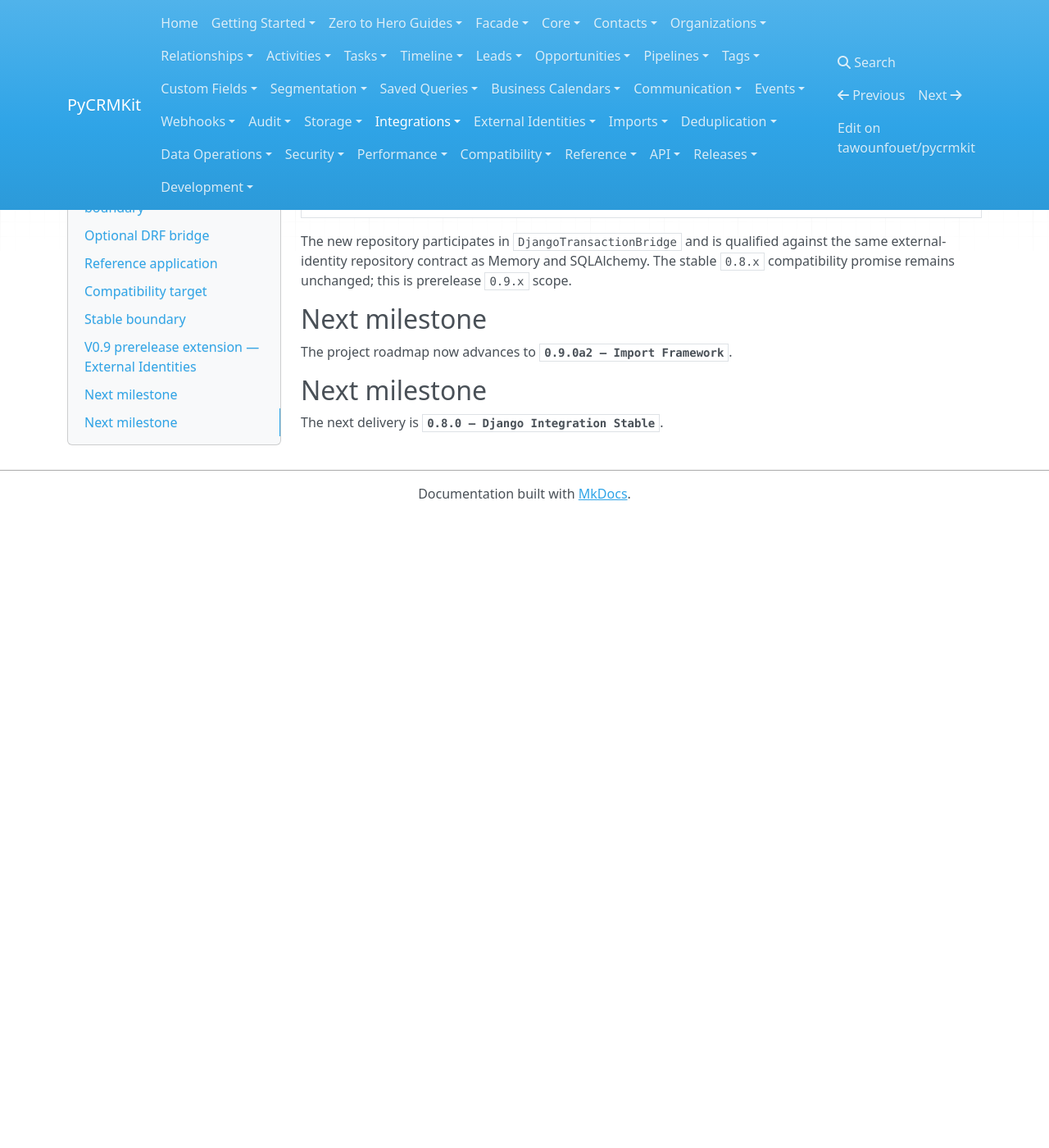
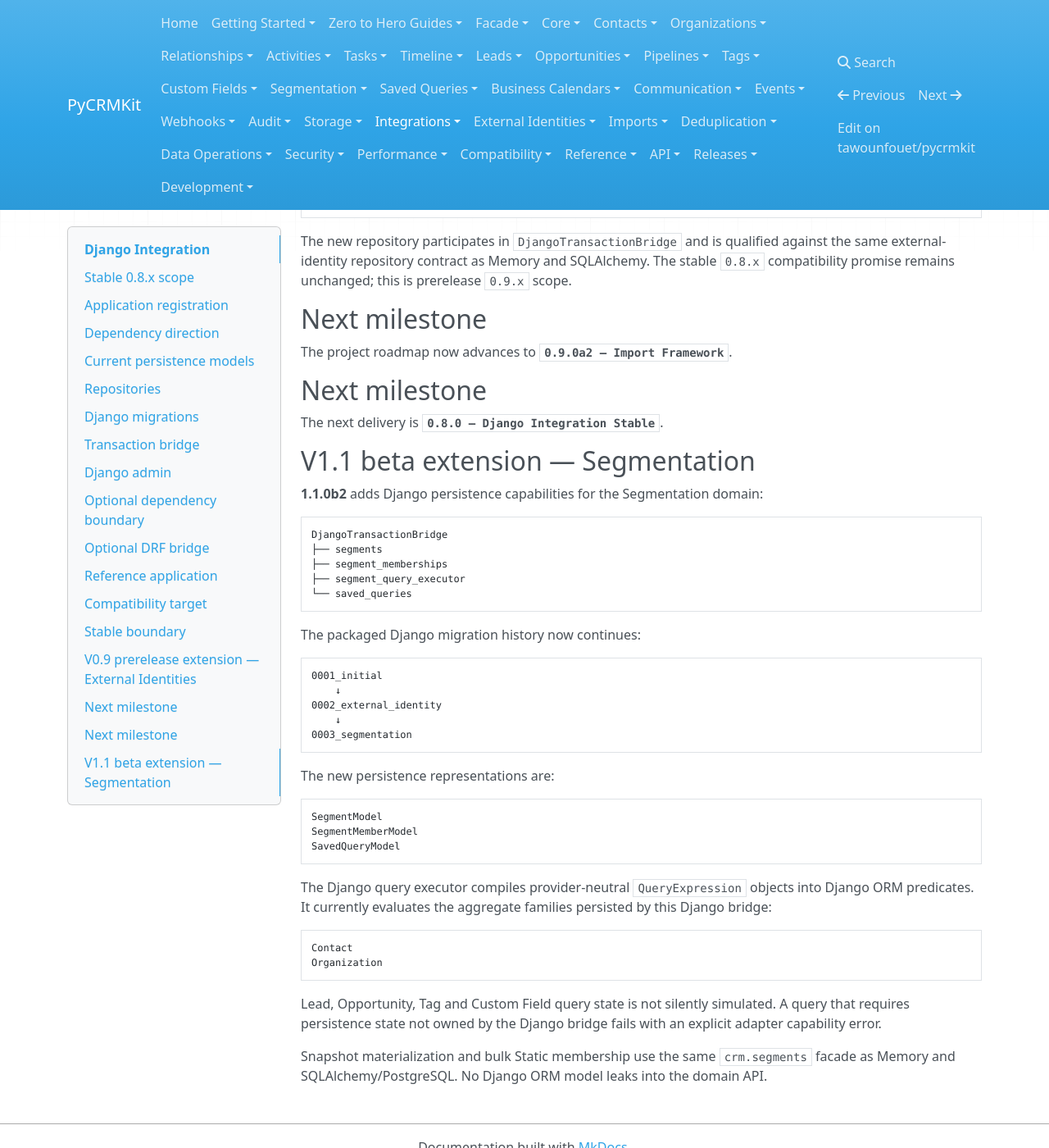
Before and after one commit to tawounfouet/pycrmkit, an MkDocs documentation site: the page built from docs/integrations/django.md, in a window 1280 px wide and 1400 px high, scrolled down 6173 px. Shown: the whole window at 82% size. Built offline with MkDocs 1.6.1, drawn with Linux system fonts in a browser that asks for light colours; nearby versions of some CDN libraries; before the commit the page ends 6803 px from its top, so only the background shows below that.

Commit message:
docs(django): add 1.1 segmentation extension

```diff
--- a/docs/integrations/django.md
+++ b/docs/integrations/django.md
@@ -354,3 +354,51 @@ The project roadmap now advances to **`0.9.0a2 — Import Framework`**.
 ## Next milestone
 
 The next delivery is **`0.8.0 — Django Integration Stable`**.
+
+
+## V1.1 beta extension — Segmentation
+
+**1.1.0b2** adds Django persistence capabilities for the Segmentation domain:
+
+~~~text
+DjangoTransactionBridge
+├── segments
+├── segment_memberships
+├── segment_query_executor
+└── saved_queries
+~~~
+
+The packaged Django migration history now continues:
+
+~~~text
+0001_initial
+    ↓
+0002_external_identity
+    ↓
+0003_segmentation
+~~~
+
+The new persistence representations are:
+
+~~~text
+SegmentModel
+SegmentMemberModel
+SavedQueryModel
+~~~
+
+The Django query executor compiles provider-neutral `QueryExpression` objects
+into Django ORM predicates. It currently evaluates the aggregate families
+persisted by this Django bridge:
+
+~~~text
+Contact
+Organization
+~~~
+
+Lead, Opportunity, Tag and Custom Field query state is not silently simulated.
+A query that requires persistence state not owned by the Django bridge fails
+with an explicit adapter capability error.
+
+Snapshot materialization and bulk Static membership use the same
+`crm.segments` facade as Memory and SQLAlchemy/PostgreSQL. No Django ORM model
+leaks into the domain API.
```
